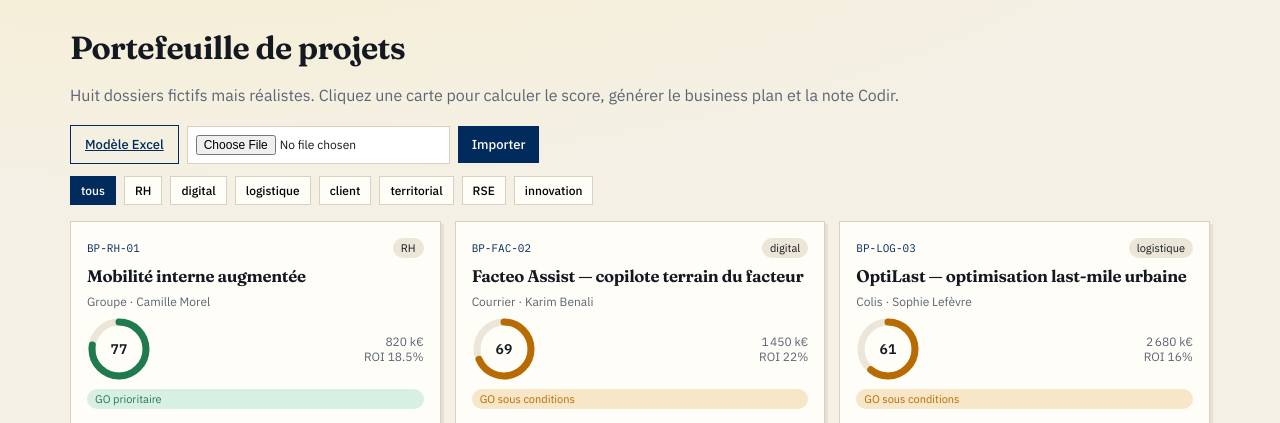
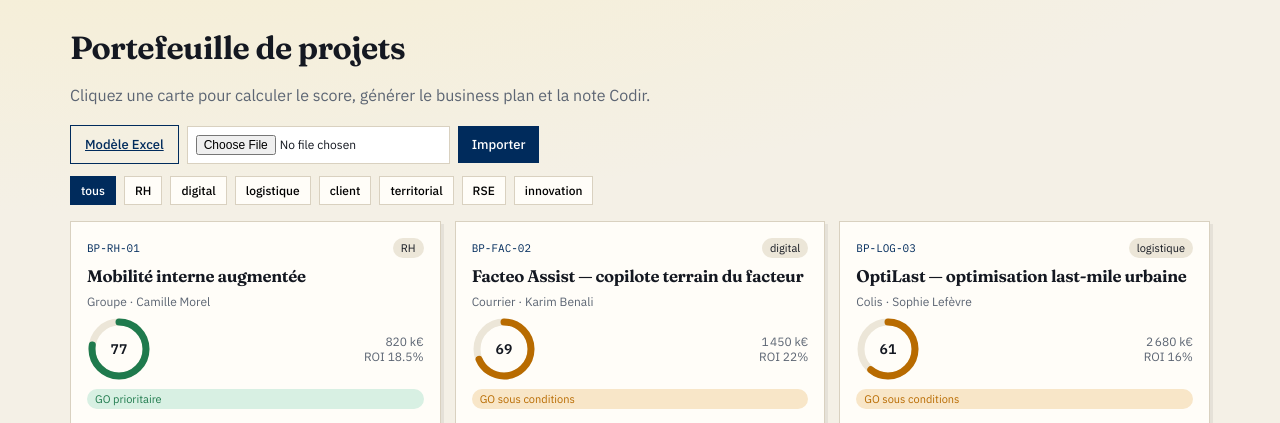
Before and after one commit to olivier-comfaits/bp-poste, a Flask app: page / in a window 1280 px wide. Shown: the part 73-496 px from the top of the page. Run offline with Flask 3, Linux system fonts and the light colour scheme; data that the repository does not hold is empty.

Commit message:
Remove Epitech and exercise mentions

```diff
--- a/templates/index.html
+++ b/templates/index.html
@@ -27,7 +27,7 @@
     <section id="view-portefeuille" class="view on">
       <div class="page-head">
         <h1>Portefeuille de projets</h1>
-        <p>Huit dossiers fictifs mais réalistes. Cliquez une carte pour calculer le score, générer le business plan et la note Codir.</p>
+        <p>Cliquez une carte pour calculer le score, générer le business plan et la note Codir.</p>
       </div>
       <div class="import-row">
         <a class="btn ghost" href="/api/import/modele.xlsx">Modèle Excel</a>
```
